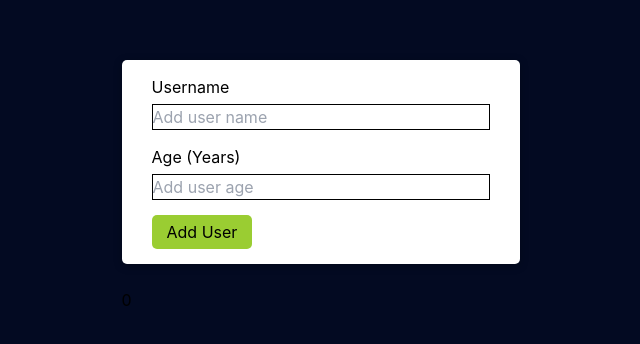
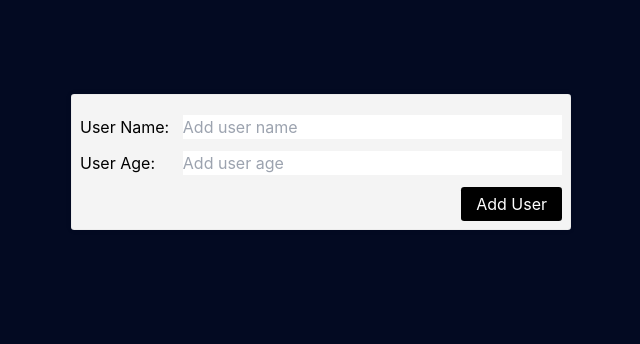
Before and after one commit to YaronMiro/starter-project-react-typescript-tailwind, a React (Create React App) app: page / in a window 1280 px wide. Shown: the part 226-570 px from the top of the page, without its empty margins (319-959 px from the left). Built offline with nearby package versions, Linux system fonts and the light colour scheme.

Commit message:
learn flexbox

```diff
--- a/src/components/App/index.tsx
+++ b/src/components/App/index.tsx
@@ -24,8 +24,7 @@ const App: React.FC = () => {
     return (
         <div className="app">
             <header className="app-header"></header>
-            <main>
-                <br />
+            <main className="main-section">
                 <Card>
                     <AddUser
                         onAddUser={AddUserHandler}
@@ -33,12 +32,11 @@ const App: React.FC = () => {
                     />
                 </Card>
                 <br />
-                {users.length && (
+                {!!users.length && (
                     <Card>
                         <UsersList users={users} />
                     </Card>
                 )}
-                <br />
                 {formError && (
                     <ErrorModal
                         error={formError}
--- a/src/components/UI/Button.tsx
+++ b/src/components/UI/Button.tsx
@@ -10,11 +10,9 @@ const Button: React.FC<ButtonProps> = (props) => {
     const { text, disabled, type } = props
 
     return (
-        <div className="form-group">
-            <button disabled={disabled} type={type}>
-                {text}
-            </button>
-        </div>
+        <button disabled={disabled} type={type}>
+            {text}
+        </button>
     )
 }
 
--- /dev/null
+++ b/src/components/UI/Field.tsx
@@ -0,0 +1,41 @@
+import React from 'react'
+
+type FieldProps = {
+    type: 'text' | 'number'
+    id: string
+    name?: string
+    disabled?: boolean
+    placeholder?: string
+    onChange: (value: string) => void
+}
+
+type DynamicInputAttributes = { placeholder?: string }
+
+const Field = React.forwardRef<HTMLInputElement, FieldProps>((props, ref) => {
+    const { type, id, name, placeholder, onChange: onChangeCallback } = props
+
+    const onChange = (event: React.FormEvent<HTMLInputElement>) => {
+        const newInputValue = event.currentTarget.value
+        onChangeCallback(newInputValue)
+    }
+
+    const dynamicAttributes: DynamicInputAttributes = {}
+
+    if (placeholder) {
+        dynamicAttributes.placeholder = placeholder
+    }
+
+    return (
+        <input
+            {...dynamicAttributes}
+            ref={ref}
+            className="input-control"
+            type={type}
+            id={id}
+            name={name ?? id}
+            onChange={onChange}
+        />
+    )
+})
+
+export default Field
--- /dev/null
+++ b/src/components/UI/FormGroup.tsx
@@ -0,0 +1,17 @@
+import React from 'react'
+
+type FormGroupProps = {
+    className?: string
+}
+
+const FormGroup: React.FC<FormGroupProps> = ({ className = '', children }) => {
+    let classes = 'form-group'
+
+    if (!!className.trim()) {
+        classes += ` ${className}`
+    }
+
+    return <div className={classes}>{children}</div>
+}
+
+export default FormGroup
--- a/src/components/UI/InputField.tsx
+++ /dev/null
@@ -1,59 +0,0 @@
-import React from 'react'
-
-type InputFieldProps = {
-    type: 'text' | 'number'
-    id: string
-    label: string
-    name?: string
-    disabled?: boolean
-    placeholder?: string
-    value?: string | number
-    onChange: (value: string) => void
-}
-
-type DynamicInputAttributes = { placeholder?: string }
-
-const TextField = React.forwardRef<HTMLInputElement, InputFieldProps>(
-    (props, ref) => {
-        const {
-            type,
-            id,
-            label,
-            name,
-            placeholder,
-            // value,
-            onChange: onChangeCallback,
-        } = props
-
-        const onChange = (event: React.FormEvent<HTMLInputElement>) => {
-            const newInputValue = event.currentTarget.value
-            onChangeCallback(newInputValue)
-        }
-
-        const dynamicAttributes: DynamicInputAttributes = {}
-
-        if (placeholder) {
-            dynamicAttributes.placeholder = placeholder
-        }
-
-        return (
-            <div className="form-group">
-                <label htmlFor={id} className="label-control">
-                    {label}
-                </label>
-                <input
-                    {...dynamicAttributes}
-                    ref={ref}
-                    // value={value}
-                    className="input-control"
-                    type={type}
-                    id={id}
-                    name={name ?? id}
-                    onChange={onChange}
-                />
-            </div>
-        )
-    }
-)
-
-export default TextField
--- /dev/null
+++ b/src/components/UI/Label.tsx
@@ -0,0 +1,27 @@
+import React from 'react'
+
+type LabelProps = {
+    text: string
+    className?: string
+    htmlFor: string
+}
+
+const LabelGroup: React.FC<LabelProps> = ({
+    text,
+    htmlFor,
+    className = '',
+}) => {
+    let classes = 'label-control'
+
+    if (!!className.trim()) {
+        classes += ` ${className}`
+    }
+
+    return (
+        <label htmlFor={htmlFor} className={classes}>
+            {text}
+        </label>
+    )
+}
+
+export default LabelGroup
--- a/src/components/Users/AddUser/index.tsx
+++ b/src/components/Users/AddUser/index.tsx
@@ -1,5 +1,7 @@
 import React, { useState, useRef } from 'react'
-import InputField from '@components/UI/InputField'
+import Field from '@components/UI/Field'
+import FormGroup from '@components/UI/FormGroup'
+import Label from '@components/UI/Label'
 import Button from '@components/UI/Button'
 import User from '@models/User'
 import UserFormError from '@models/UserFormError'
@@ -28,7 +30,6 @@ const AddUser: React.FC<AddUserProps> = (props) => {
 
     const getFormErrors = () => {
         const errors = []
-        // debugger
         if (!!userName === false || !!userAge === false) {
             errors.push('Please Fill all fields')
         }
@@ -51,37 +52,40 @@ const AddUser: React.FC<AddUserProps> = (props) => {
 
         const user = new User(userName, userAge)
         onAddUser(user)
-        // Reset input fields, by using ref instead of resting the state
-        console.log('Before', inputUserName.current!.value)
-        console.log('Before', inputUserAge.current!.value)
-
         inputUserName.current!.value = ''
         inputUserAge.current!.value = ''
-        console.log('after', inputUserName.current!.value)
-        console.log('after', inputUserAge.current!.value)
     }
+
+    const userNameId = 'user-name'
+    const userAgeId = 'user-name'
 
     return (
         <form onSubmit={onSubmitHandler} className="main-form">
-            <InputField
+            <FormGroup className="user-name-field">
+                <Label htmlFor={userNameId} text="User Name:"></Label>
+                <Field
                     ref={inputUserName}
                     type="text"
                     placeholder="Add user name"
-                label="Username"
-                id="user-name"
+                    id={userNameId}
                     onChange={onUserNameChange}
-                // value={userName}
                 />
-            <InputField
+            </FormGroup>
+
+            <FormGroup className="user-age-field">
+                <Label htmlFor={userAgeId} text="User Age:"></Label>
+                <Field
                     ref={inputUserAge}
                     type="number"
                     placeholder="Add user age"
-                label="Age (Years)"
-                id="user-age"
+                    id={userAgeId}
                     onChange={onUserAgeChange}
-                // value={userAge}
                 />
+            </FormGroup>
+
+            <FormGroup className="submit-button-field">
                 <Button text="Add User" type="submit" />
+            </FormGroup>
         </form>
     )
 }
--- a/src/index.scss
+++ b/src/index.scss
@@ -1,3 +1,20 @@
+// Global Variables.
+$spacer: .5rem;
+$mobile-width: 500px;
+
+@mixin mobile {
+    @media (max-width: #{$mobile-width}) {
+      @content;
+    }
+  }
+
+@mixin desktop {
+    @media (min-width: #{$mobile-width}) {
+      @content;
+    }
+  }
+
+
 body {
     margin: 0;
     font-family: -apple-system, BlinkMacSystemFont, 'Segoe UI', 'Roboto',
@@ -17,27 +34,68 @@ code {
     display: flex;
     align-items: center;
     justify-content: center;
+    height: 100vh;
+
+    .main-section {
+        flex-basis: 90vw;
+
+        @include desktop {
+            flex-basis: 500px;
+        }
+    }
+
+}
+
+.main-form {
+    display: flex;
     flex-direction: column;
-    height: 100vh;
+
+    > * {
+        margin-top: $spacer * 1.5;
     }
 
     .form-group {
+        display: flex;
+        flex-direction: column;
 
-    + .form-group {
-        margin-top: 15px;
+        > * {
+            margin-top: $spacer;
         }
 
-   .input-control {
-        margin-top: 5px;
-        width: 100%;
-        border: 1px solid black;
+        @include desktop {
+            flex-direction: row;
+            > * {
+                margin-top: auto;
+            }
+        }
+
+        &.user-name-field,
+        &.user-age-field {
+
+            label {
+                flex: 1;
+                margin-right: $spacer;
+            }
+
+            input {
+                flex: 4;
+            }
+        }
+
+        &.submit-button-field {
+            align-self: center;
+
+            @include desktop {
+                align-self: flex-end;
+            }
         }
 
     }
 
     button {
-    border-radius: 5px;
-    background-color: yellowgreen;
+        color: white;
+        border-radius: .2rem;
+        background-color: black;
         padding: 5px 15px;
         min-width: 100px;
 
@@ -46,39 +104,38 @@ code {
         }
 
       }
+}
 
 .card {
-    min-height: 150px;
-    margin: 0 auto;
-    padding: 15px 30px;
-    max-width: 500px;
-    border-radius: 5px;
-    background: white;
-    box-shadow: 0 2px 8px rgba(0, 0, 0, 0.26);
+    background: #f4f4f4;
+    padding: $spacer;
+    border-radius: .2rem;
+    box-shadow: 0 0px 6px 0px #00000012;
+    border: 1px solid #00000008;
 }
 
 .backdrop {
-    position: fixed;
-    top: 0;
-    left: 0;
-    width: 100%;
-    height: 100vh;
-    z-index: 10;
-    background: rgba(0, 0, 0, 0.75);
+    // position: fixed;
+    // top: 0;
+    // left: 0;
+    // width: 100%;
+    // height: 100vh;
+    // z-index: 10;
+    // background: rgba(0, 0, 0, 0.75);
 }
 
 .modal {
-    position: fixed;
-    top: 30vh;
-    left: 10%;
-    width: 80%;
-    z-index: 100;
-    overflow: hidden;
+    // position: fixed;
+    // top: 30vh;
+    // left: 10%;
+    // width: 80%;
+    // z-index: 100;
+    // overflow: hidden;
 }
 
 @media (min-width: 768px) {
     .modal {
-      left: calc(50% - 20rem);
-      width: 40rem;
+    //   left: calc(50% - 20rem);
+    //   width: 40rem;
     }
   }
```
Also changed, not shown: 1 other file (tests, documents, lock files or other folders). Lines whose indentation alone changed are shown as unchanged.
